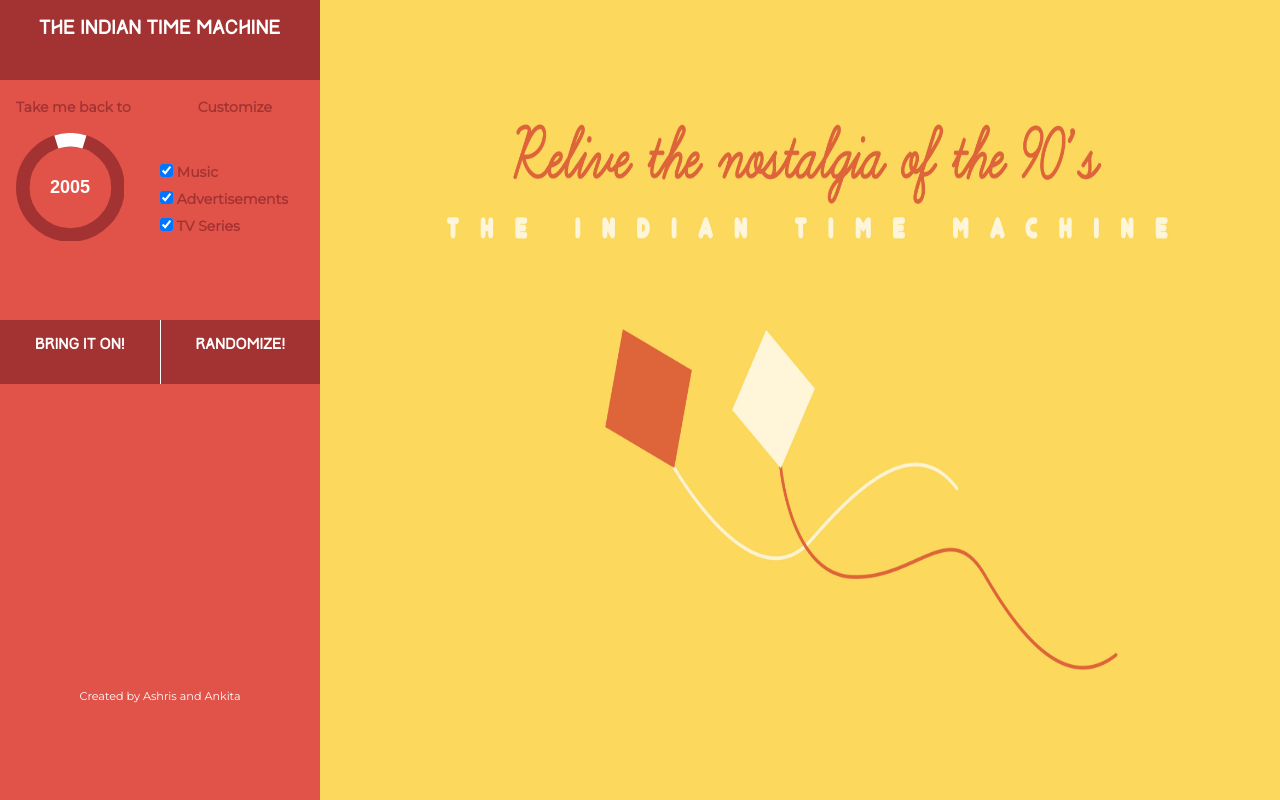
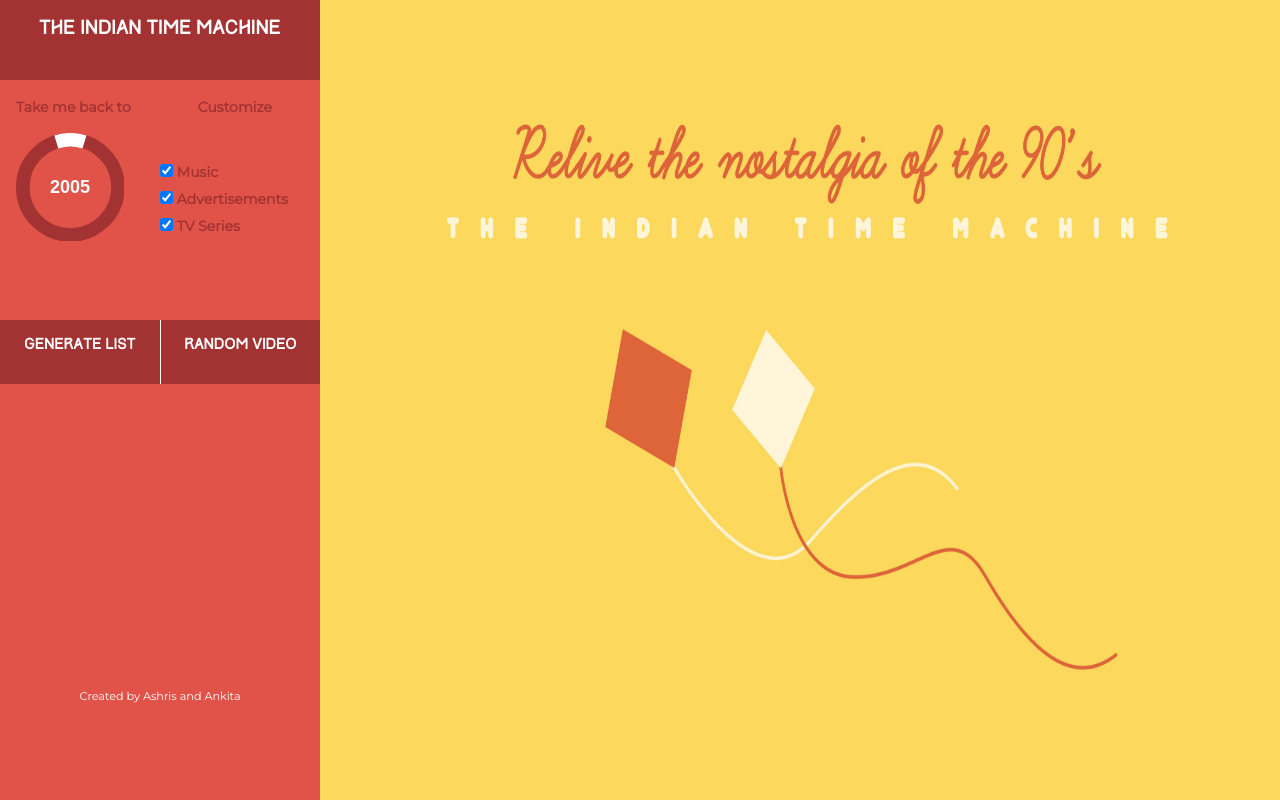
Before and after one commit to theindiantimemachine/theindiantimemachine.github.io, a plain HTML site: page index.html in a window 1280 px wide. Drawn offline with Linux system fonts and the light colour scheme; files whose address does not match are found by name.

Commit message:
Button Labels

```diff
--- a/index.html
+++ b/index.html
@@ -40,8 +40,8 @@
 <label><input id="tv" class="bx" type="checkbox" checked>   TV Series</label>
 </div>
 
-<a href="#" onclick="yalgaar();"><div class="hitme">BRING IT ON!</div></a>
-<a href="#" onclick="yalgaar2();"><div class="hitme hitme2">RANDOMIZE!</div></a>
+<a href="#" onclick="yalgaar();"><div class="hitme">Generate List</div></a>
+<a href="#" onclick="yalgaar2();"><div class="hitme hitme2">Random Video</div></a>
 
 <div class="playlist">
 <nav>
```
